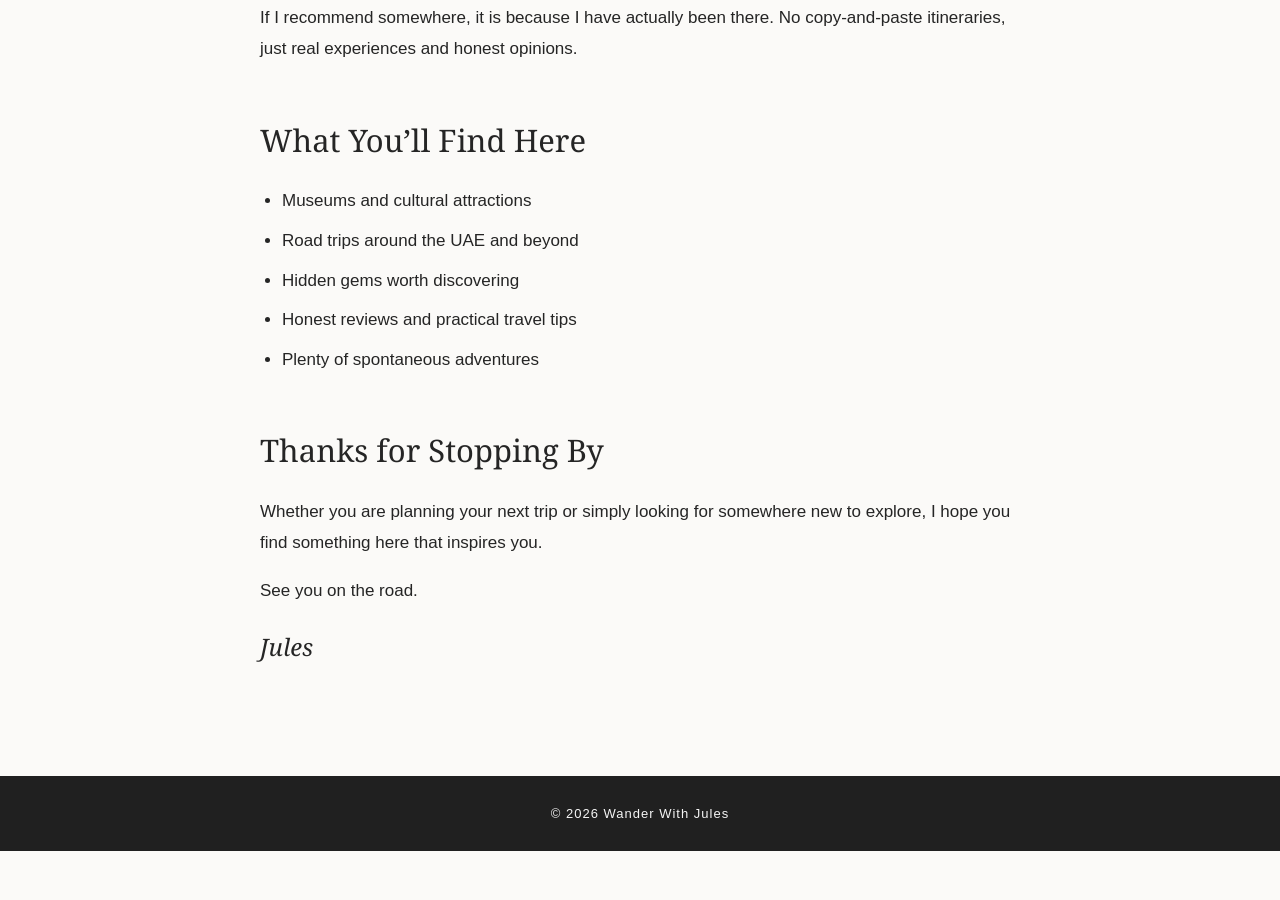
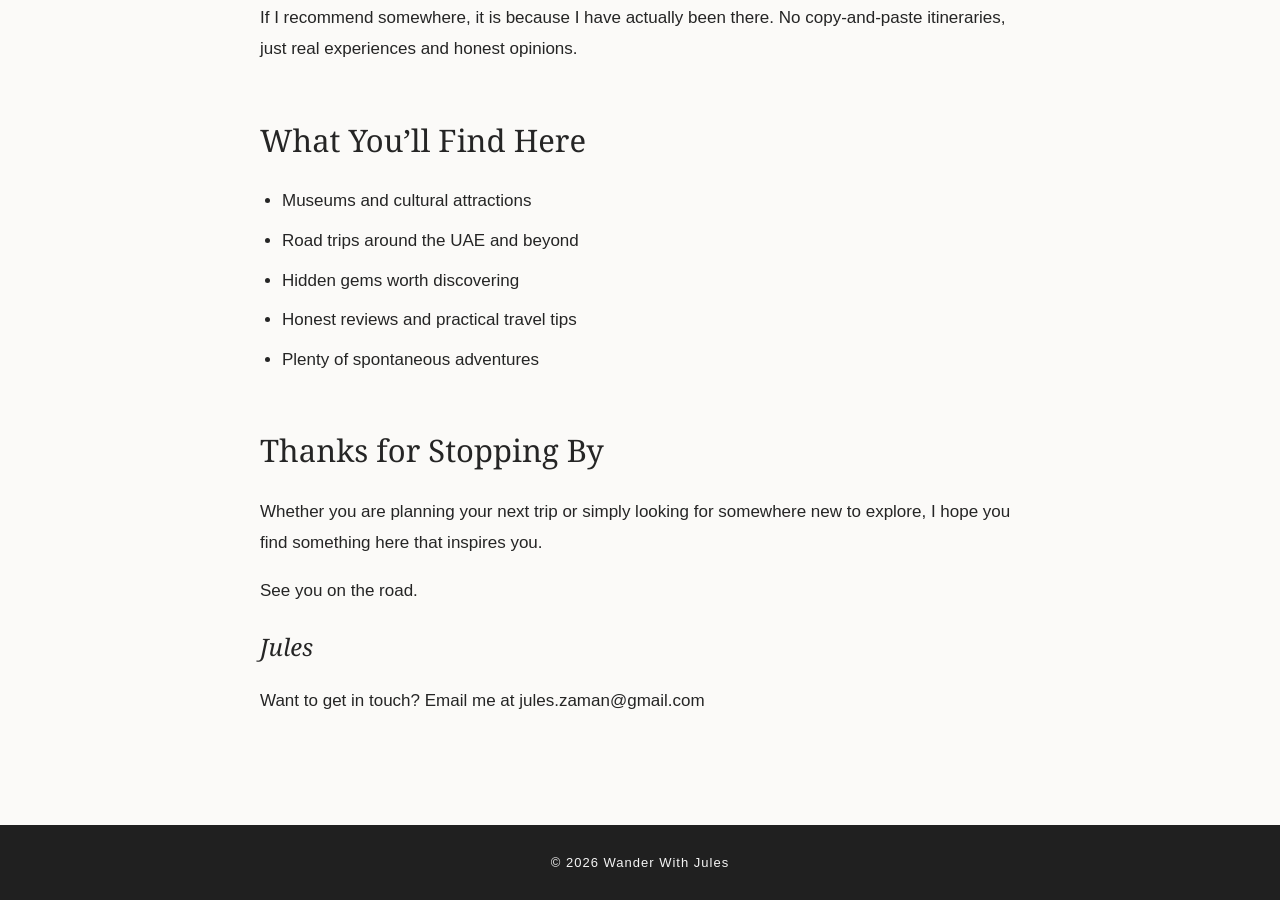
Before and after one commit to WanderWithJules/wanderwithjules.github.io, a Jekyll site: the page built from about.html, in a window 1280 px wide and 900 px high, scrolled down 926 px. Built offline with Jekyll 4.4.1, drawn with Linux system fonts in a browser that asks for light colours; before the commit the page ends 1777 px from its top, so only the background shows below that.

Commit message:
Add contact email to About page

```diff
--- a/about.html
+++ b/about.html
@@ -269,6 +269,10 @@ permalink: /about/
 
         <p class="signature">Jules</p>
 
+        <p class="contact">
+  Want to get in touch? Email me at
+  <a href="mailto:jules.zaman@gmail.com">jules.zaman@gmail.com</a>
+</p>
       </div>
     </section>
 
```
